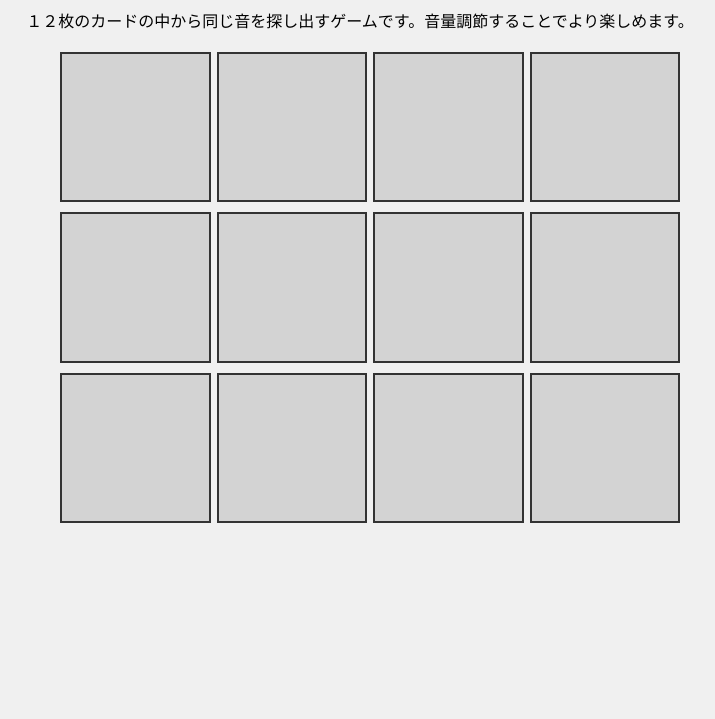
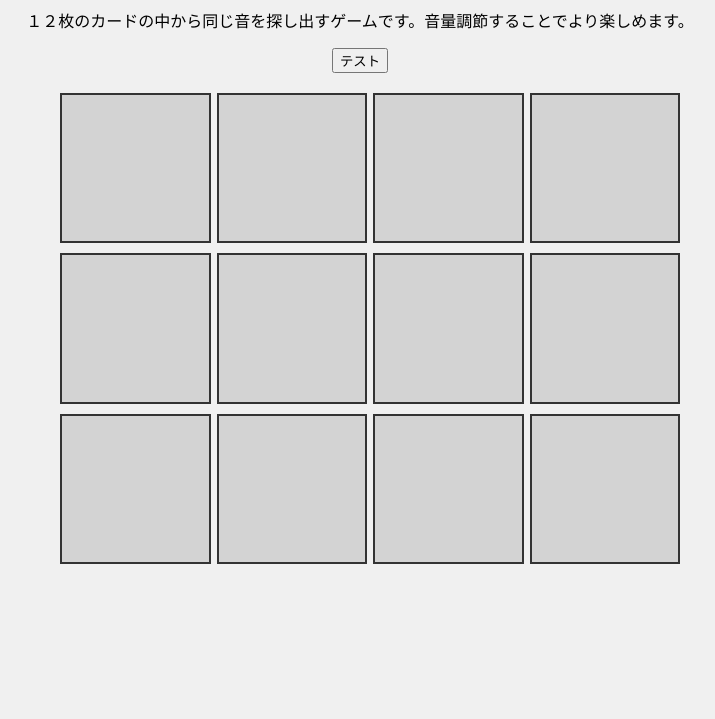
Before and after one commit to takayassun-bit/Acoustic-Nervousness, a plain HTML site: page index.html in a window 1280 px wide. Shown: the part 81-800 px from the top of the page, without its empty margins (280-995 px from the left). Drawn offline with Linux system fonts and the light colour scheme.

Commit message:
Update index.html

```diff
--- a/index.html
+++ b/index.html
@@ -8,6 +8,7 @@
 <body>
   <h1>ようこそ音の神経衰弱へ</h1>
   <p>１２枚のカードの中から同じ音を探し出すゲームです。音量調節することでより楽しめます。</p>
+  <button id="testButton">テスト</button>
   <div class="card-grid">
     <div class="card" data-id="0"></div>
     <div class="card" data-id="1"></div>
```
